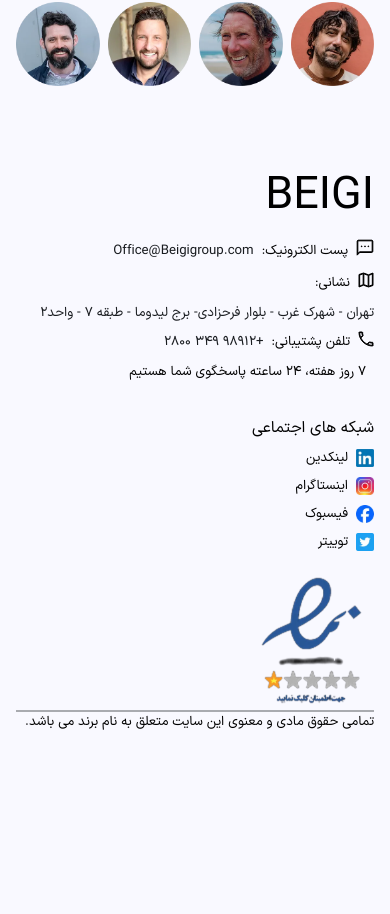
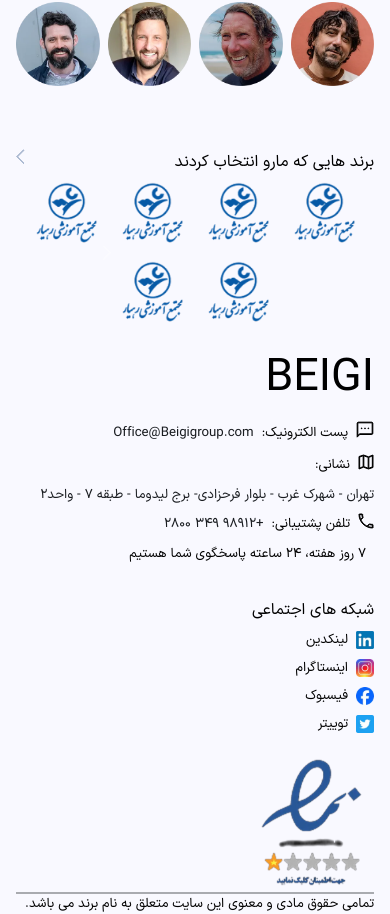
Before and after one commit to nazaninjh/sourcing, a Next.js app: page / in a window 390 px wide. Shown: the part 4081-4995 px from the top of the page. Before the commit the page ends 4813 px from the top, so only its background shows below. Built offline with nearby package versions, Linux system fonts and the light colour scheme.

Commit message:
Add brands component

```diff
--- a/src/app/page.tsx
+++ b/src/app/page.tsx
@@ -7,6 +7,7 @@
 import ArchivedComponent from "@/components/Home/archived-projects/archived.component";
 import ToolsComponent from "@/components/Home/tools-component/tools.component";
 import MentorsComponent from "@/components/Home/mentors/mentors.component";
+import BrandsComponent from "@/components/Home/brands/brands.component";
 
 export default function Home() {
   return (
@@ -19,6 +20,7 @@
       <ArchivedComponent />
       <ToolsComponent />
       <MentorsComponent />
+      <BrandsComponent />
       <FooterComponent />
     </main>
   );
--- /dev/null
+++ b/src/components/Home/brands/brands.component.tsx
@@ -0,0 +1,44 @@
+import Image from "next/image";
+import brandImg from "./assets/images/brand.webp";
+import styles from "./brands.module.scss";
+import { Carousel } from "antd";
+export default function BrandsComponent() {
+  const settings = {
+    arrows: true,
+    dots: false,
+    slidesToScroll: 1,
+  };
+  return (
+    <div className="wrapper">
+      <div className={styles.container}>
+        <p>برند هایی که مارو انتخاب کردند</p>
+        <div className={styles.items}>
+          <Carousel {...settings}>
+            <div className={styles.slide}>
+              {new Array(6).fill(undefined).map((_, index) => (
+                <Image
+                  key={index}
+                  src={brandImg}
+                  alt=""
+                  width={86}
+                  height={79}
+                />
+              ))}
+            </div>
+            <div className={styles.slide}>
+              {new Array(6).fill(undefined).map((_, index) => (
+                <Image
+                  key={index}
+                  src={brandImg}
+                  alt=""
+                  width={86}
+                  height={79}
+                />
+              ))}
+            </div>
+          </Carousel>
+        </div>
+      </div>
+    </div>
+  );
+}
--- /dev/null
+++ b/src/components/Home/brands/brands.module.scss
@@ -0,0 +1,66 @@
+@use "./../../../app/styles/variables" as vars;
+@use "./../../../app/styles/mixins" as mixin;
+@use "./../../../app/styles/functions" as fns;
+.container {
+  max-height: 100%;
+  width: 100%;
+  max-width: 100%;
+
+  :global {
+    .ant-carousel {
+      .slick-prev,
+      .slick-next {
+        color: vars.$color-primary;
+      }
+    }
+  }
+  .items {
+    .slide {
+      display: flex !important;
+      flex-wrap: wrap;
+      justify-content: center;
+
+      width: 100%;
+
+      @include mixin.mq(sm) {
+        justify-content: space-around;
+      }
+
+      @include mixin.mq(lg) {
+        justify-content: space-around;
+        > img {
+          min-width: fns.px_to_rem(150);
+          max-width: 100%;
+          height: auto;
+          object-fit: contain;
+        }
+      }
+    }
+  }
+}
+
+@media (max-width: 40rem) {
+  .container {
+    .items {
+      :global {
+        .ant-carousel {
+          .slick-prev,
+          .slick-next {
+            color: vars.$color-primary;
+            z-index: 2;
+            inset-block-start: -2vh !important;
+            @include mixin.mq(sm) {
+              top: auto !important;
+            }
+          }
+          .slick-prev {
+            inset-inline-start: 0 !important;
+          }
+          .slick-next {
+            inset-inline-start: 5rem !important;
+          }
+        }
+      }
+    }
+  }
+}
--- a/src/components/map/map.component.tsx
+++ b/src/components/map/map.component.tsx
@@ -4,13 +4,12 @@
 import { AfricaImage } from "./assets/images/africa.image";
 import { IranImage } from "./assets/images/iran.image";
 
-import styles from "./map.module.scss";
-
 import { Carousel } from "antd";
 import { useState } from "react";
 import texts from "./assets/texts/map.json";
 import clsx from "clsx";
 import TextIcon from "./assets/icons/text.icon";
+import styles from "./map.module.scss";
 
 export default function MapComponent() {
   const [currentContinent, setCurrentContinent] = useState<{
```
Also changed, not shown: src/app/layout.tsx (+10 -0 lines), src/components/Home/brands/assets/images/brand.webp (added).
